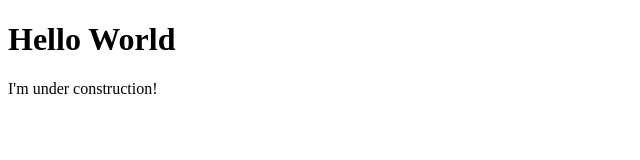
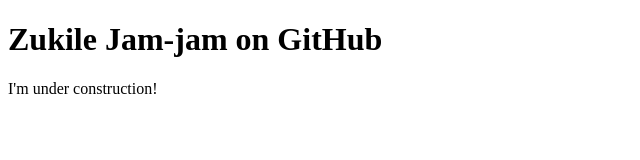
Before and after one commit to iamjam2/iamjam2.github.io, a plain HTML site: page index.html in a window 1280 px wide. Shown: the whole page, without its empty margins (0-640 px from the left). Drawn offline with Linux system fonts and the light colour scheme.

Commit message:
Update index.html

```diff
--- a/index.html
+++ b/index.html
@@ -1,7 +1,15 @@
 <!DOCTYPE html>
-<html>
-<body>
-<h1>Hello World</h1>
-<p>I'm under construction!</p>
-</body>
+<html lang="en">
+  <head>
+    <meta charset="UTF-8">
+    <meta name="viewport" content="width=device-width, initial-scale=1, shrink-to-fit=no">
+    <meta name="description" content="Homepage for Zukile Jam-jam's GitHub account.">
+    <meta name="author" content="Zukile Jam-jam">
+    <title>Z Jam-jam on GitHub</title>
+    <link rel="stylesheet" href="style.css">
+  </head>
+  <body>
+    <h1>Zukile Jam-jam on GitHub</h1>
+    <p>I'm under construction!</p>
+  </body>
 </html>
```
